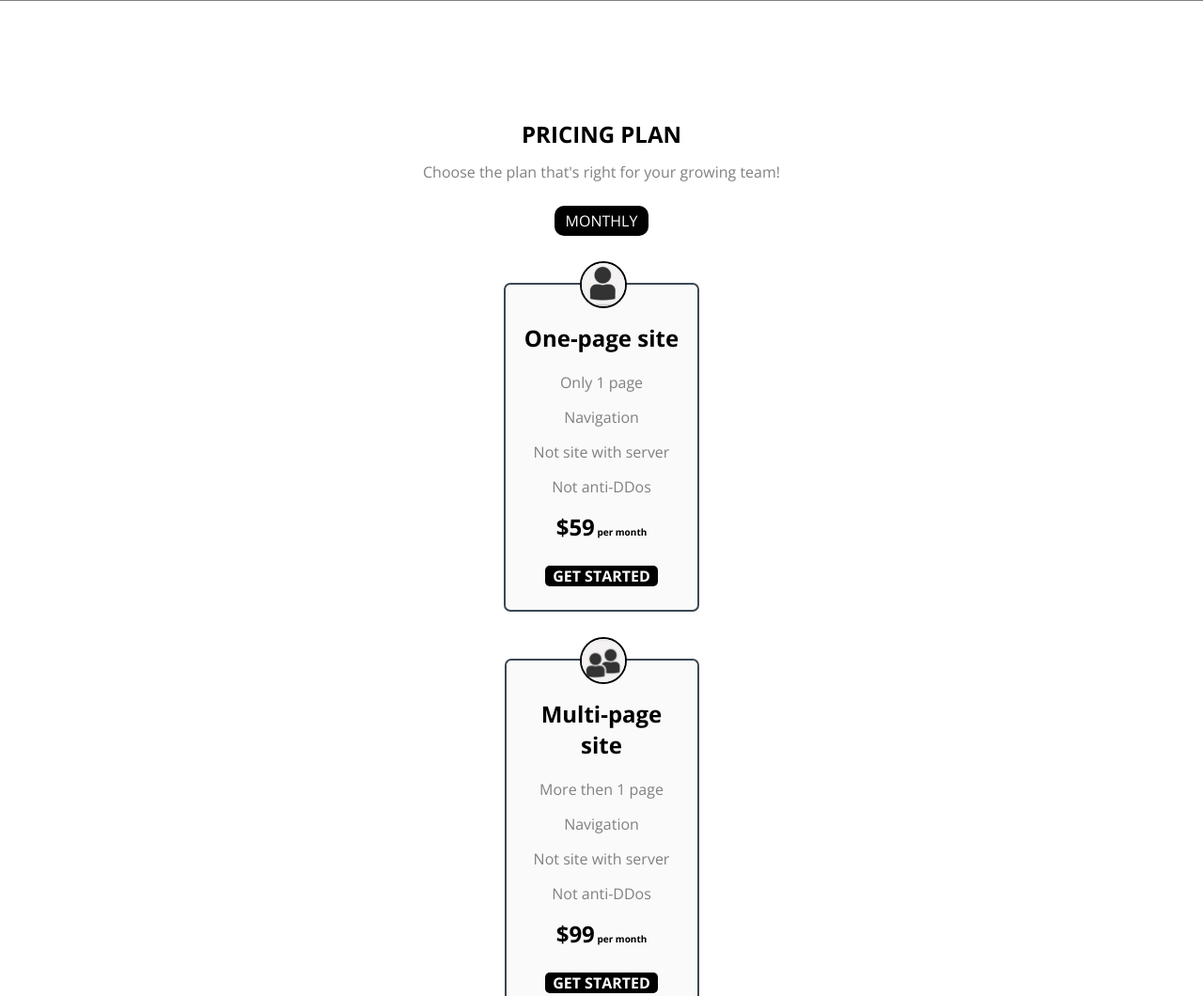
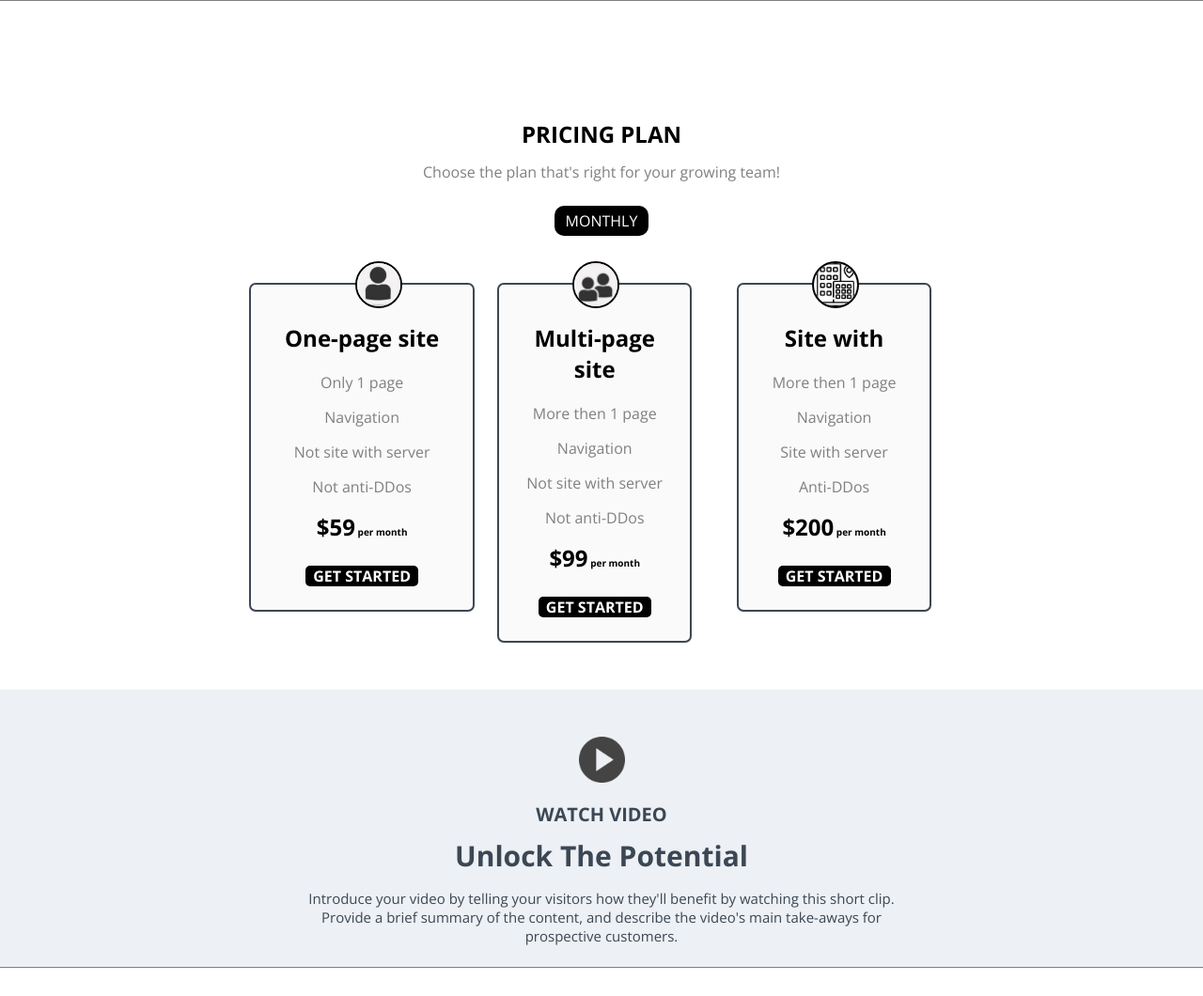
Before and after one commit to iKozyrniy/GameOFTeens_HTML_CSS, a plain HTML site: page index.html in a window 1280 px wide. Shown: the part 524-1584 px from the top of the page at 94% size. Drawn offline with nearby package versions, Linux system fonts and the light colour scheme.

Commit message:
MOREEEEEEEEEEEEEEEEE!

```diff
--- a/css/main.css
+++ b/css/main.css
@@ -163,7 +163,12 @@ main {
 .pricing_plantext_down {
   color: gray;
 }
-
+.pricing_all_cards_wrapper {
+  display: flex;
+  flex-direction: column;
+  margin: 0 auto;
+  width: 220px;
+}
 
 .pricing_monthlyplan_wrapper {
   width: 100px;
@@ -347,7 +352,31 @@ main {
 
 
 /* Tablet */
-@media screen and (min-width: 768px) {}
+@media screen and (min-width: 768px) {
+  .pricing_all_cards_wrapper {
+    display: flex;
+    flex-direction: row;
+    justify-content: space-between;
+    margin: 0 auto;
+    width: 750px;
+  }
+
+  .pricing_plancards_multipageSite_wrapper {
+    /* margin: 0; */
+    text-align: center;
+    display: block;
+    width: 207px;
+  }
+
+ }
+
+ .pricing_plancards_onepageSite {
+  position: relative;
+  border: 2px solid #3b4754;
+  border-radius: 7px;
+  background-color: rgb(250, 250, 250);
+  padding: 0 1rem;
+}
 
 /* ------------------------------------------------------------------------- */
 
--- a/index.html
+++ b/index.html
@@ -101,9 +101,8 @@
 
             </div>
         </section>
-
+        <section class="pricing">
             <div class="pricing_wrapper">
-            <section class="pricing">
             <div class="pricing_plantext_wrapper">
               <h2 class="pricing_plantext">Pricing plan</h2>
             </div>
@@ -115,6 +114,8 @@
             <div class="pricing_monthlyplan_wrapper">
               <p class="pricing_monthlyplan_text">MONTHLY</p>
             </div>
+
+          <div class="pricing_all_cards_wrapper">
             <div class="pricing_plancards_wrapper">
               <div class="pricing_plancards_onepageSite_wrapper">
                 <div class="pricing_plancards_onepageSite">
@@ -232,12 +233,10 @@
               </div>
             </div>
 
+          </div>
 
           </div>
         </section>
-          </div>
-
-
         <section class="video_section">
             <div class="video_section_wrapper">
                 <img class="start_button" src="./img/free-icon-round-play-button-107094.png" alt="start_icon">
```
Also changed, not shown: 1 other file. Lines whose indentation alone changed are shown as unchanged.
